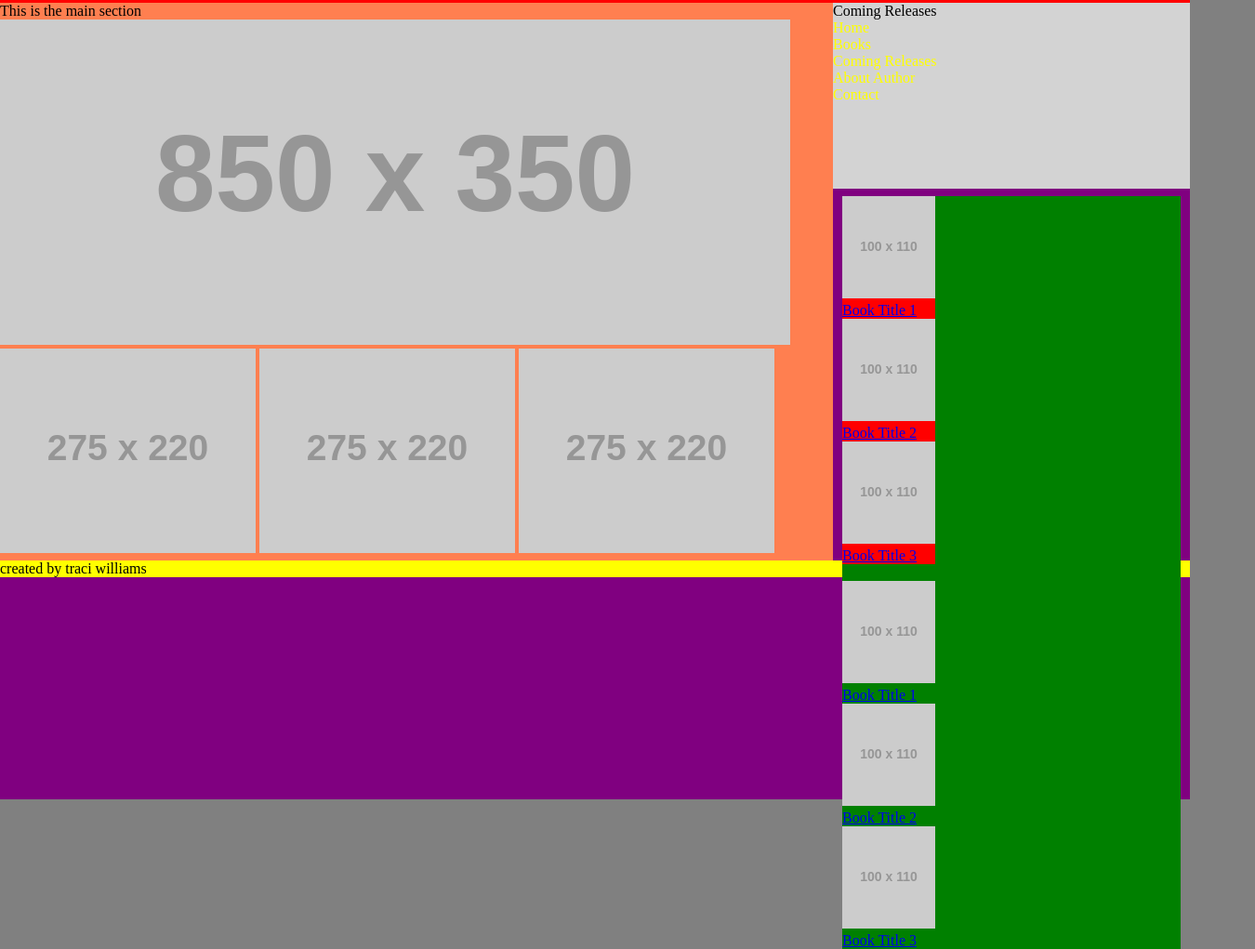
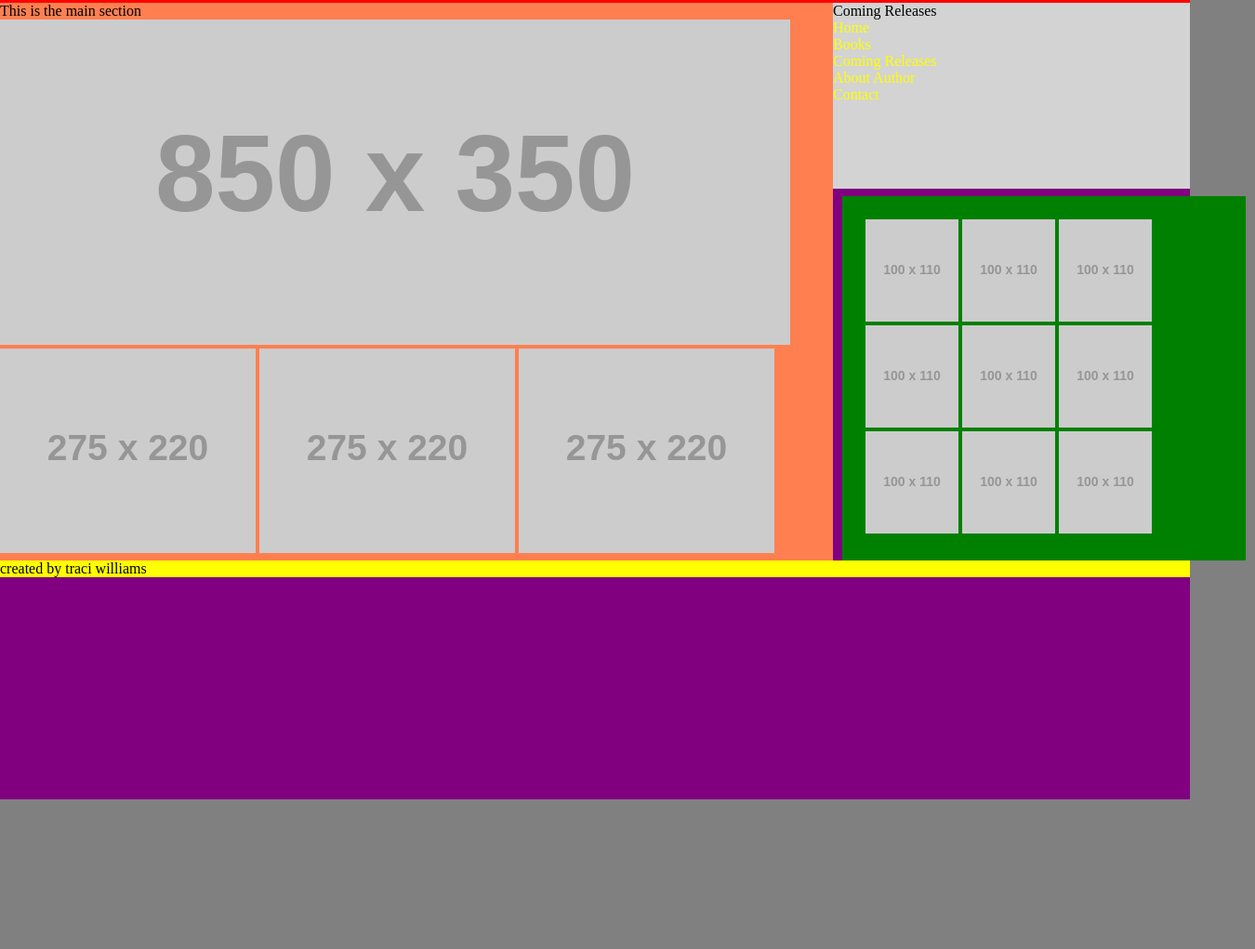
Before and after one commit to traciwilliams/book-author, a plain HTML site: page index.html in a window 1280 px wide. Shown: the part 140-1161 px from the top of the page at 93% size, 1350 px wide, since content can reach past the window. After the commit the page ends 1000 px from the top, so only its background shows below. Drawn offline with Linux system fonts and the light colour scheme; placeholder pictures from the web are drawn by us.

Commit message:
book thumbnails in place but need titles underneath

```diff
--- a/index.html
+++ b/index.html
@@ -38,42 +38,21 @@
 				</nav>
 
 
-				<div class="thumbnails">
-					<div class="bookthumbnails">
-						<img src="http://placehold.it/100x110" class="bookcover"><br>
-						<a href="#">Book Title 1</a>
-					</div>
-					<div class="bookthumbnails">
-						<img src="http://placehold.it/100x110" class="bookcover"><br>
-						<a href="#">Book Title 2</a>
-					</div>
-					<div class="bookthumbnails">
-						<img src="http://placehold.it/100x110" class="bookcover"><br>
-						<a href="#">Book Title 3</a>
-					</div><!--bookthumbnails-->
+				<div class="thumbnailbox">
+					<img src="http://placehold.it/100x110" class="bookcover"><!-- <a href="#">Book Title 1</a> -->
+					<img src="http://placehold.it/100x110" class="bookcover"><!-- <a href="#">Book Title 2</a> -->
+					<img src="http://placehold.it/100x110" class="bookcover"><!-- <a href="#">Book Title 3</a> -->
 					<br>
-						<div class="bookthumbnails2">
-						<img src="http://placehold.it/100x110" class="bookcover"><br>
-						<a href="#">Book Title 1</a>
-					</div>
-					<div class="bookthumbnails2">
-						<img src="http://placehold.it/100x110" class="bookcover"><br>
-						<a href="#">Book Title 2</a>
-					</div>
-					<div class="bookthumbnails2">
-						<img src="http://placehold.it/100x110" class="bookcover"><br>
-						<a href="#">Book Title 3</a>
-					</div><!--bookthumbnails-->
+					<img src="http://placehold.it/100x110" class="bookcover"><!-- <a href="#">Book Title 3</a> -->
+					<img src="http://placehold.it/100x110" class="bookcover"><!-- <a href="#">Book Title 3</a> -->
+					<img src="http://placehold.it/100x110" class="bookcover"><!-- <a href="#">Book Title 3</a> -->
+					<br>
+					<img src="http://placehold.it/100x110" class="bookcover"><!-- <a href="#">Book Title 3</a> -->
+					<img src="http://placehold.it/100x110" class="bookcover"><!-- <a href="#">Book Title 3</a> -->
+					<img src="http://placehold.it/100x110" class="bookcover">
+				</div><!--thumbnails-->
+			</aside>
 
-
-
-
-
-
-				</div><!--thumbnails-->
-
-
-			</aside>
 		<footer>created by traci williams</footer>
 	</div><!--wrapper-->
 <script src="scripts/app.js"></script>
--- a/styles/main.css
+++ b/styles/main.css
@@ -104,19 +104,36 @@ aside {
 
 /*==========THUMBNAILS=========*/
 
-.thumbnails {
+.thumbnailbox {
+	width: 100%;
+	padding: 25px 25px 25px 25px;
 	margin: 100px 10px 0 10px;
+	display: inline-block;
 	background-color: green;
 
 }
 .bookthumbnails {
 	width: 100px;
-	//display: block;
+	display: inline;
 	background-color: red;
 
 }
 
-.bookcover {
+.bookthumbnails2 {
+	width: 100px;
+	//margin: 0 0 0 120px;
+	//display: inline;
+	background-color: white;
+
+}
+
+
+// .bookcover {
+// 	width: 100px;
+// 	display: inline;
+// }
+
+.bookcover2 {
 	width: 100px;
 	display: inline;
 }
```
